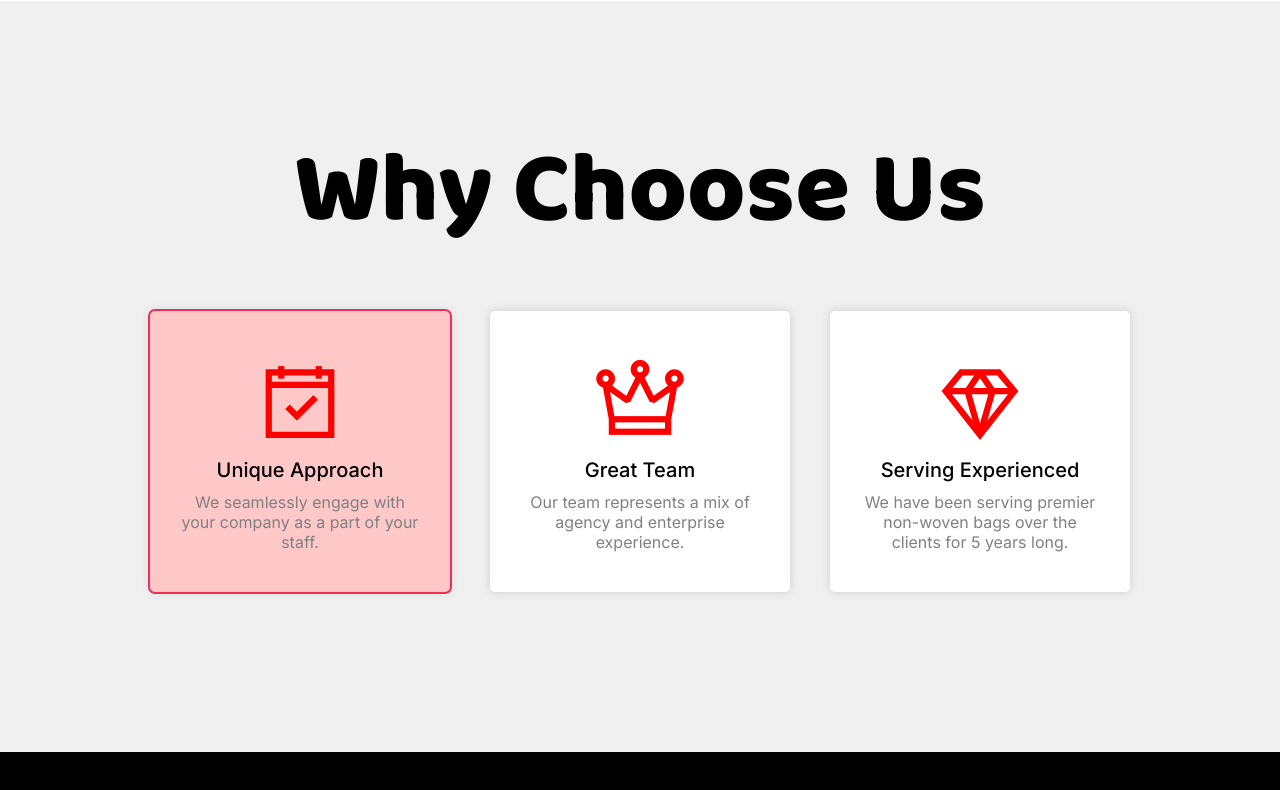
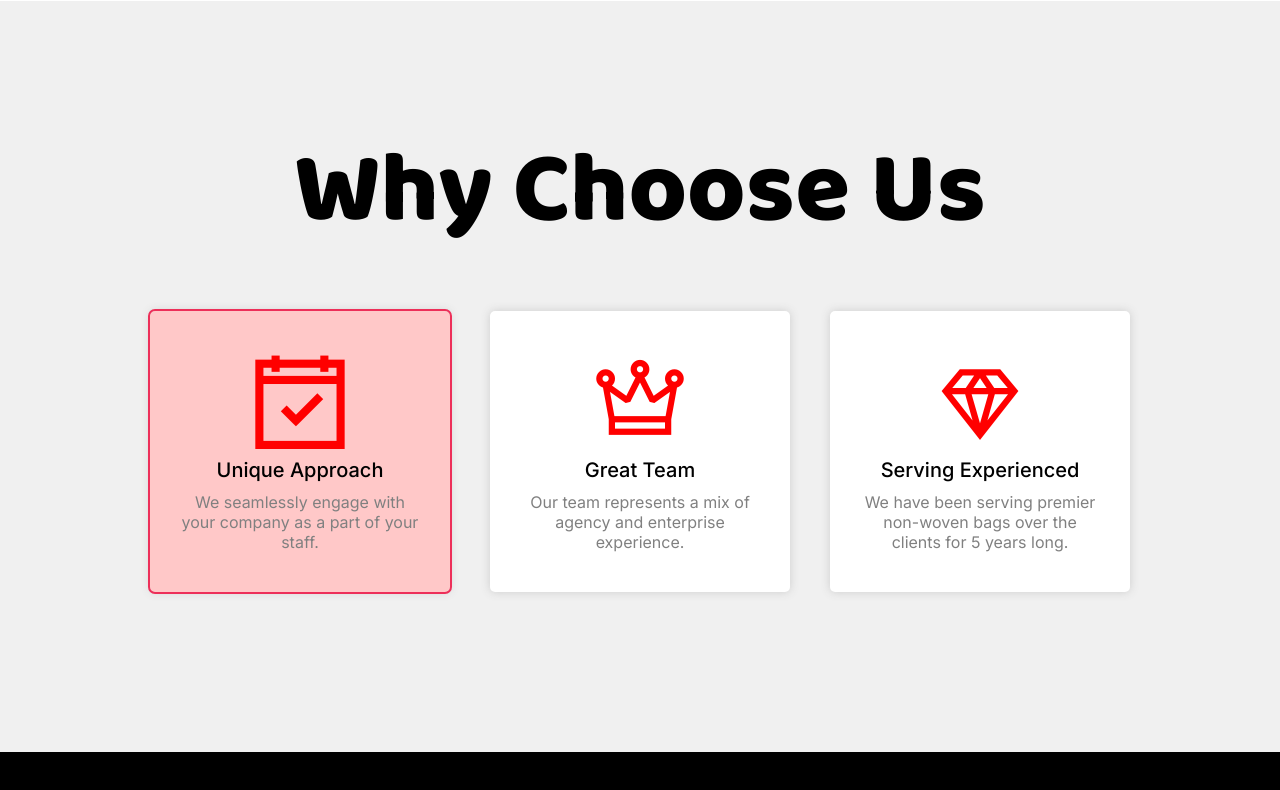
Before and after one commit to ayushsoni1010/vr-industries, a React (Create React App) app: page / in a window 1280 px wide. In both pictures the pointer is over the icon 300 px from the left and 2750 px from the top of the page. Shown: the part 2350-3140 px from the top of the page. Built offline with nearby package versions, Linux system fonts and the light colour scheme.

Commit message:
🚀update: styling

```diff
--- a/src/components/widgets/Cards/WhyChooseUsCard/style.card.whyChooseUsCard.css
+++ b/src/components/widgets/Cards/WhyChooseUsCard/style.card.whyChooseUsCard.css
@@ -40,6 +40,15 @@ div.why-choose-us-card-wrapper > button {
 div.why-choose-us-card-wrapper > button > i {
   color: red;
   font-size: 100px;
+  -webkit-transition: all 0.5s ease-in-out;
+  transition: all 0.5s ease-in-out;
+}
+
+div.why-choose-us-card-wrapper > button > i:hover {
+  -webkit-transform: scale(1.3);
+          transform: scale(1.3);
+  -webkit-transition: all 0.5s ease-in-out;
+  transition: all 0.5s ease-in-out;
 }
 
 div.why-choose-us-card-wrapper > p.why-choose-us-card-title {
--- a/src/components/widgets/Cards/WhyChooseUsCard/style.card.whyChooseUsCard.scss
+++ b/src/components/widgets/Cards/WhyChooseUsCard/style.card.whyChooseUsCard.scss
@@ -20,6 +20,11 @@ div.why-choose-us-card-wrapper{
         >i{
             color: red;
             font-size: 100px;
+            transition: all 0.5s ease-in-out;
+            &:hover{
+                transform: scale(1.3);
+                transition: all 0.5s ease-in-out;
+            }
         }
     }
     >p.why-choose-us-card-title{
```
Also changed, not shown: 1 other file (tests, documents, lock files or other folders).
